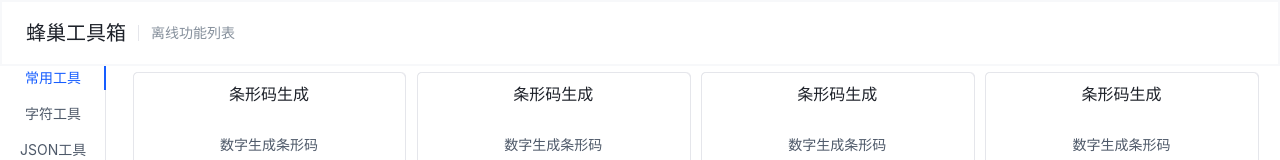
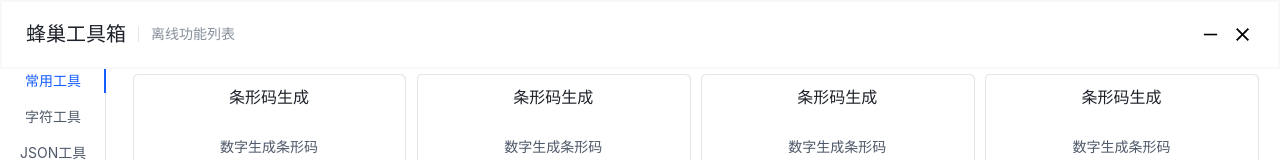
Before and after one commit to Mutantcat-Working-Group/Honeycomb, a Vue app: page / in a window 1280 px wide. Shown: the top 160 px of the page. Built offline with nearby package versions, Linux system fonts and the light colour scheme.

Commit message:
feat:实现最大化最小化操作

```diff
--- a/src/components/Menu.vue
+++ b/src/components/Menu.vue
@@ -6,13 +6,30 @@ const switchToTool = (t: string) => {
   emit('update:toolbar', true);
   emit('update:tooltype', t);
 };
+
+function minimizeWindow() {
+  window.ipcRenderer.send('minimize-window');
+}
+function closeWindow() {
+  window.ipcRenderer.send('close-window');
+}
+
 </script>
 
 <template>
   <div>
     <div :style="{ background: 'var(--color-fill-1)', padding: '2px' }" class="one-head">
-      <a-page-header :style="{ background: 'var(--color-bg-2)' }" title="蜂巢工具箱" subtitle="离线功能列表"
-        :show-back=false></a-page-header>
+      <a-page-header :style="{ background: 'var(--color-bg-2)' }" title="蜂巢工具箱" subtitle="离线功能列表" :show-back=false>
+        <template #extra>
+          <div class="can_touch">
+            <a-button class="header-button no-outline-button" @click=""> <template #icon><img src="../assets/min.png"
+                  style="width: 15px;" @click="minimizeWindow()" /></template>
+            </a-button>
+            <a-button class="header-button no-outline-button"> <template #icon><img src="../assets/close.png"
+                  style="width: 15px;" @click="closeWindow()" /></template> </a-button>
+          </div>
+        </template>
+      </a-page-header>
     </div>
     <a-row>
       <a-col :span="24">
@@ -174,13 +191,14 @@ const switchToTool = (t: string) => {
 }
 
 
-.one-card{
+.one-card {
   border-radius: 5px;
   margin-left: 0.5%;
   margin-right: 0.5%;
   margin-top: 0.5%;
   margin-bottom: 0.5%;
 }
+
 .one-card:hover {
   background-color: #f0f0f0;
   cursor: pointer;
@@ -193,4 +211,26 @@ const switchToTool = (t: string) => {
 .card-demo :deep(.arco-card-header) {
   border: none;
 }
+
+.can_touch {
+  -webkit-app-region: no-drag;
+}
+
+.header-button {
+  background-color: transparent !important;
+}
+
+.header-button:hover {
+  background-color: #f0f0f0 !important;
+}
+
+.no-outline-button {
+  outline: none;
+  /* 移除默认点击边框 */
+}
+
+.no-outline-button:focus {
+  outline: none;
+  /* 移除焦点时的边框 */
+}
 </style>
--- a/src/components/Tool.vue
+++ b/src/components/Tool.vue
@@ -11,6 +11,13 @@ const emit = defineEmits(['update:toolbar', 'update:tooltype']);
 const switchToMenu = () => {
     emit('update:toolbar', false);
 };
+
+function minimizeWindow() {
+    window.ipcRenderer.send('minimize-window');
+}
+function closeWindow() {
+    window.ipcRenderer.send('close-window');
+}
 </script>
 
 <template>
@@ -18,7 +25,19 @@ const switchToMenu = () => {
         <div v-show="tooltype == 't1'" class="one-tool">
             <div :style="{ background: 'var(--color-fill-1)', padding: '2px' }" class="one-tool-head">
                 <a-page-header :style="{ background: 'var(--color-bg-2)' }" title="条码生成" @back="switchToMenu"
-                    subtitle="数字生成条形码"></a-page-header>
+                    subtitle="数字生成条形码">
+                    <template #extra>
+                        <div class="can_touch">
+                            <a-button class="header-button no-outline-button" @click=""> <template #icon><img
+                                        src="../assets/min.png" style="width: 15px;"
+                                        @click="minimizeWindow()" /></template>
+                            </a-button>
+                            <a-button class="header-button no-outline-button"> <template #icon><img
+                                        src="../assets/close.png" style="width: 15px;"
+                                        @click="closeWindow()" /></template> </a-button>
+                        </div>
+                    </template>
+                </a-page-header>
             </div>
         </div>
     </div>
@@ -35,11 +54,33 @@ const switchToMenu = () => {
     height: 100vh;
 }
 
-.one-tool-head{
+.one-tool-head {
     -webkit-app-region: drag;
 }
 
-.arco-page-header .arco-icon-hover.arco-page-header-icon-hover::before{
+.arco-page-header .arco-icon-hover.arco-page-header-icon-hover::before {
     -webkit-app-region: no-drag;
 }
+
+.can_touch {
+    -webkit-app-region: no-drag;
+}
+
+.header-button {
+    background-color: transparent !important;
+}
+
+.header-button:hover {
+    background-color: #f0f0f0 !important;
+}
+
+.no-outline-button {
+    outline: none;
+    /* 移除默认点击边框 */
+}
+
+.no-outline-button:focus {
+    outline: none;
+    /* 移除焦点时的边框 */
+}
 </style>
```
Also changed, not shown: electron/main/index.ts (+6 -2 lines), src/assets/close.png (added), src/assets/min.png (added).
